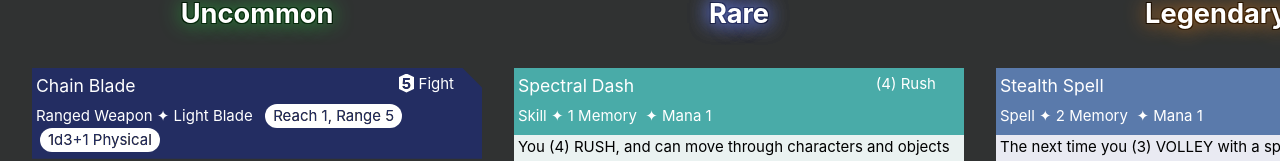
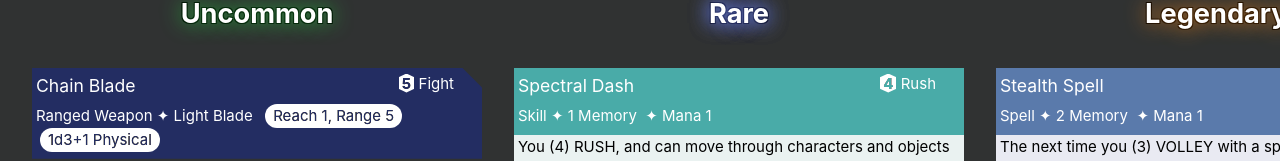
Before and after one commit to gnapo/beacon-gmtools, a Vue app: page /loot in a window 1280 px wide. Shown: the part 265-426 px from the top of the page. Built offline with nearby package versions, Linux system fonts and the light colour scheme.

Commit message:
refactor Action cost

```diff
--- a/src/assets/main.css
+++ b/src/assets/main.css
@@ -11,3 +11,13 @@
     display: flex;
   }
 }
+
+
+.phase-number {
+  background-color: white;
+  clip-path: polygon(0 20%, 50% 0, 100% 20%, 100% 80%, 50% 100%, 0% 80%);
+  color: black;
+  padding: 0 0.2rem;
+  mix-blend-mode: lighten;
+  font-weight: bold;
+}
--- /dev/null
+++ b/src/components/ActionTypeLabel.vue
@@ -0,0 +1,19 @@
+<script setup lang="ts">
+import {computed} from "vue";
+
+const props = defineProps<{actionText: string}>()
+
+const transformedContent = computed(() => {
+  return props.actionText.replace(/\((\d+)\)/g, (match, number) => {
+    return `<span class="phase-number">${number}</span>`;
+  });
+});
+</script>
+
+<template>
+<b v-html="transformedContent" />
+</template>
+
+<style scoped>
+
+</style>
--- a/src/components/PhaseNumber.vue
+++ /dev/null
@@ -1,20 +0,0 @@
-<script setup lang="ts">
-
-</script>
-
-<template>
-<span class="phase-number">
-  <slot/>
-</span>
-</template>
-
-<style scoped>
-.phase-number {
-  background-color: white;
-  clip-path: polygon(0 20%, 50% 0, 100% 20%, 100% 80%, 50% 100%, 0% 80%);
-  color: black;
-  padding: 0 0.2rem;
-  mix-blend-mode: lighten;
-  font-weight: bold;
-}
-</style>
--- a/src/components/SkillCard.vue
+++ b/src/components/SkillCard.vue
@@ -2,6 +2,7 @@
 import type {Loot} from "@/loot/types.ts";
 import LootTags from "@/components/LootTags.vue";
 import WhitePill from "@/components/WhitePill.vue";
+import ActionTypeLabel from "@/components/ActionTypeLabel.vue";
 
 const props = defineProps<{
   item: Loot
@@ -12,7 +13,7 @@ const props = defineProps<{
   <div class="card-flexcol">
     <div class="card-top skill-top" :class="{'passive-ability': item.Action === '', 'action': item.Action.includes('Action'), 'reaction': item.Action.includes('Reaction'), 'attack-action': item.Damage !== '' }" >
       <div class="flexrow-title" >
-        <p class="item-name"> {{ item.Name }} </p> <b>{{item.Action}} </b>
+        <p class="item-name"> {{ item.Name }} </p> <ActionTypeLabel :action-text="item.Action" />
       </div>
       <div class="flexrow" >
         Skill ✦ {{item.MEM}} Memory &nbsp; <LootTags :tags=item.Tags />
--- a/src/components/SpellCard.vue
+++ b/src/components/SpellCard.vue
@@ -2,6 +2,7 @@
 import type {Loot} from "@/loot/types.ts";
 import LootTags from "@/components/LootTags.vue";
 import WhitePill from "@/components/WhitePill.vue";
+import ActionTypeLabel from "@/components/ActionTypeLabel.vue";
 
 const props = defineProps<{
   item: Loot
@@ -12,7 +13,7 @@ const props = defineProps<{
   <div class="card-flexcol">
     <div class="card-top spell-top" :class="{'passive-ability': item.Action === '', 'action': item.Action.includes('Action'), 'reaction': item.Action.includes('Reaction'), 'attack-action': item.Damage !== '' }" >
       <div class="flexrow-title" >
-        <p class="item-name"> {{ item.Name }} </p> <b>{{item.Action}} </b>
+        <p class="item-name"> {{ item.Name }} </p> <ActionTypeLabel :action-text="item.Action" />
       </div>
       <div class="flexrow" >
         Spell ✦ {{item.MEM}} Memory &nbsp; <LootTags :tags=item.Tags />
--- a/src/components/SupportItemCard.vue
+++ b/src/components/SupportItemCard.vue
@@ -2,6 +2,7 @@
 import type {Loot} from "@/loot/types.ts";
 import LootTags from "@/components/LootTags.vue";
 import WhitePill from "@/components/WhitePill.vue";
+import ActionTypeLabel from "@/components/ActionTypeLabel.vue";
 
 
 const props = defineProps<{
@@ -13,7 +14,7 @@ const props = defineProps<{
   <div class="card-flexcol">
     <div class="card-top support-top" :class="{'passive-ability': item.Action === '', 'action': item.Action.includes('Action'), 'reaction': item.Action.includes('Reaction') }" >
       <div class="flexrow-title" >
-        <p class="item-name"> {{ item.Name }} </p> <b>{{item.Action}} </b>
+        <p class="item-name"> {{ item.Name }} </p> <ActionTypeLabel :action-text="item.Action" />
       </div>
       <div class="flexrow" >
         Support Item ✦ {{item.Size}} &nbsp; <LootTags :tags=item.Tags />
--- a/src/components/WeaponCard.vue
+++ b/src/components/WeaponCard.vue
@@ -1,20 +1,15 @@
 <script setup lang="ts">
 
-import PhaseNumber from "@/components/PhaseNumber.vue";
 import type {Loot} from "@/loot/types.ts";
 import {computed} from "vue";
 import LootTags from "@/components/LootTags.vue";
 import WhitePill from "@/components/WhitePill.vue";
+import ActionTypeLabel from "@/components/ActionTypeLabel.vue";
 
 const props = defineProps<{
   item: Loot
 }>()
-const phaseNumber = computed(() => {
-  return props.item.Action.charAt(1)
-})
-const phaseText = computed(() => {
-  return props.item.Action.substring(4)
-})
+
 const weaponType = computed(() => {
   if (props.item["Range/reach"].includes("Range") || props.item["Range/reach"].includes("Line")) {
     return 'Ranged'
@@ -27,8 +22,7 @@ const weaponType = computed(() => {
   <div class="card-flexcol">
     <div class="card-top weapon-top attack-action" >
       <div class="flexrow-title" >
-        <p class="item-name"> {{ item.Name }} </p> <b><PhaseNumber>{{phaseNumber}}</PhaseNumber>
-        {{ phaseText }} </b>
+        <p class="item-name"> {{ item.Name }} </p> <ActionTypeLabel :action-text="item.Action" />
       </div>
       <div class="flexrow" >
         {{ weaponType }} Weapon ✦ {{item.Size}} {{item.Type2}} &nbsp; <LootTags :tags=item.Tags />
--- a/src/loot/all-loot.ts
+++ b/src/loot/all-loot.ts
@@ -181,7 +181,7 @@ Flare,,Spell,Flare,legendary,,,1,(2) Channel,"Auto-Hit, Mana X",[Range = Scope (
 Time's Eclipse,,Support,Time's Eclipse,Uncommon,Light,,,Free Action,"Stressful 3, Unique",[Range = Scope (0)],,"This turn, instead of taking either your standard action, standard movement, or minor action, you can give it to an ally within Range. They can take that action or movement an additional time during their next turn.
  Each ally can only be affected by this ability 1/scene.
  This ability costs –1 Stress for every other PC in the scene with this item equipped. Additionally, you can use this ability on allies that have this item equipped at any range, and don’t need line of sight to them to do so.",1,",","WEAPON, Ranged",UncommonSupport,,,,,,,,,,Time's Eclipse,,,,,,,,,,,,,,,,,,,,0,0,0,0,0,0,0,0,0,0,0,0,,,,,,,,,,,,
-Mithardain,,Weapon,Mithardain,Uncommon,Light,Blade (Melee Profile) and Bow (Ranged Profile),-,{3} Volley (Ranged Profile) or {5} Fight (Melee Profile),Unique,"Melee Profile: [{Reach} 1]
+Mithardain,,Weapon,Mithardain,Uncommon,Light,Blade (Melee Profile) and Bow (Ranged Profile),-,(3) Volley (Ranged Profile) or (5) Fight (Melee Profile),Unique,"Melee Profile: [{Reach} 1]
  Ranged Profile: [{Range} 10]",1d3+1 Force,"This weapon counts as a bow (ranged weapon) and blade (melee weapon), and effects that apply to either apply to this weapon regardless of profile used. You can (3) VOLLEY using this weapon’s ranged profile or (5) FIGHT with its melee profile.",1,,Weapon,UncommonWeapon,,,,,,,Mithardain,,,,,,,,,,,,,,,,,,,,,,,0,0,0,0,0,0,0,0,0,0,0,0,,,,,,,,,,,,
 Timber,,Weapon,Timber,Uncommon,Heavy,Blade,-,(5) Fight,Reliable 3,Reach 1,2d6+2 Physical,This weapon deals +1d3 bonus damage to characters that are larger than you.,1,,Weapon,UncommonWeapon,,,,,,,Timber,,,,,,,,,,,,,,,,,,,,,,,0,0,0,0,0,0,0,0,0,0,0,0,,,,,,,,,,,,
 Challenge Seeker,,Weapon,Challenge Seeker,Uncommon,Main,Longarm,-,(5) Fight,-,Reach 2,1d3+2 Physical,This weapon deals +1d6 bonus damage against targets that have their maximum HP.,1,",","WEAPON, Melee",UncommonWeapon,,,,,,,Challenge Seeker,,,,,,,,,,,,,,,,,,,,,,,0,0,0,0,0,0,0,0,0,0,0,0,,,,,,,,,,,,
```
